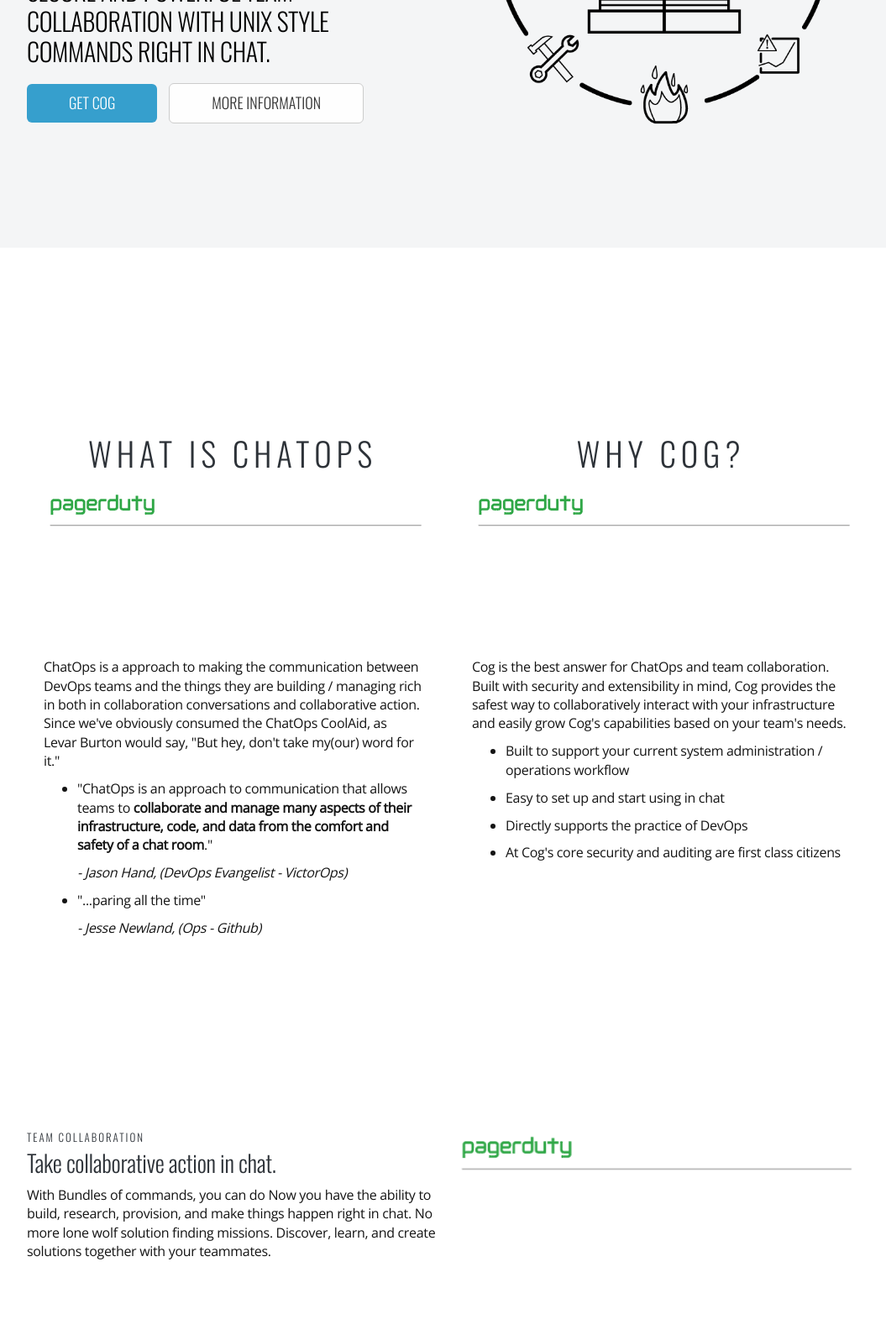
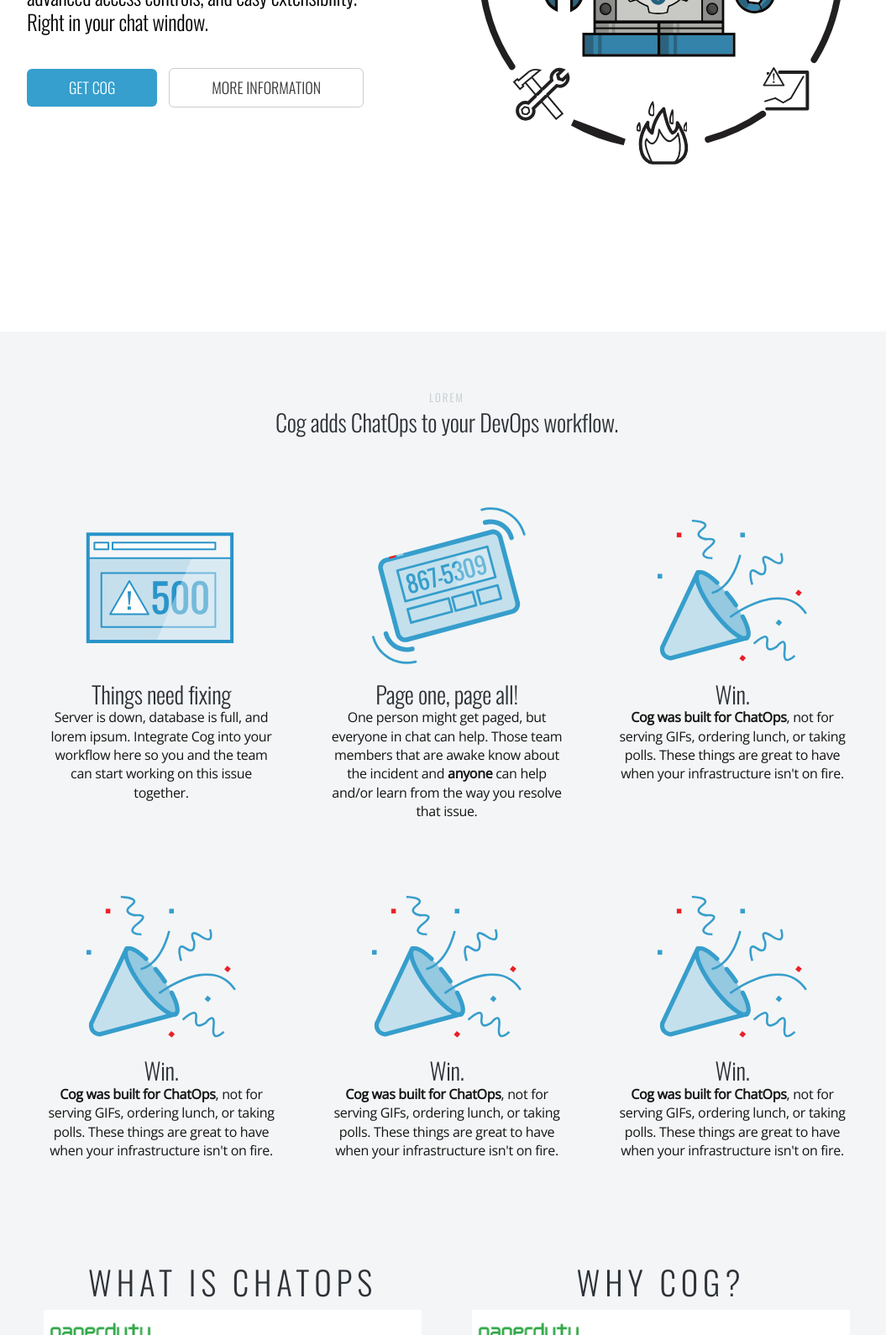
Before and after one commit to operable/operable.github.io, a plain HTML site: page index.html in a window 1280 px wide. Shown: the part 485-2075 px from the top of the page at 84% size, without its empty margins (108-1163 px from the left). Drawn offline with nearby package versions, Linux system fonts and the light colour scheme.

Commit message:
Expanded the story with icons + copy. Fixed responsive breakdown.

```diff
--- a/assets/css/operable.css
+++ b/assets/css/operable.css
@@ -2,6 +2,18 @@
   font-family:'Open Sans', "Helvetica Neue", Helvetica, Arial, sans-serif;
   font-size: 16px;
   color:rgb(20, 20, 20);
+}
+
+/* COPY */
+
+a {
+    color: #369FCD;
+    text-decoration: none;
+  }
+
+a:hover {
+  color:#369FCD;
+  text-decoration: none;
 }
 
 p.introcopy {
@@ -16,8 +28,41 @@
 
 @media (max-width: 767px) {
   p.introcopy {
-    font-size: 6rem;
+    font-size: 4rem;
   }
+  }
+
+  .h1.introcopy,
+  h1.introcopy {
+    font-family: 'Oswald', sans-serif !important;
+  }
+
+  p.introsub, h4.introsub{
+    color: black;
+  }
+
+  p.introsub{
+    font-size: 2.5rem;
+    font-family: "Oswald", "Helvetica Neue", Helvetica, Arial, sans-serif;
+    line-height: 1.2;
+    text-transform: none;
+  }
+
+  @media (max-width: 767px) {
+    p.introsub {
+      font-size: 2.5rem;
+    }
+    }
+
+  h1, h2, h3, h4, h5, h6, .h1, .h2, .h3, .h4, .h5, .h6 {
+      font-family: "Oswald", "Helvetica Neue", Helvetica, Arial, sans-serif;
+      font-weight: 200;
+      line-height: 1.2;
+      color: #2d3238;
+  }
+
+  h2.footer {
+    font-size: 4.2rem;
   }
 
 /* BUTTONS */
@@ -73,17 +118,7 @@
     font-size: inherit;
 }
 
-a {
-    color: #369FCD;
-    text-decoration: none;
-  }
-
-a:hover {
-  color:#369FCD;
-  text-decoration: none;
-}
-
-
+/* IMAGES */
 img-logo {
   max-width: 100px;
 }
@@ -96,32 +131,6 @@
   display: block;
   max-width: 40%;
   height: auto;
-}
-
-::selection {
-    background: #6bb6e6;
-}
-
-p.introsub, h4.introsub{
-  color: black;
-}
-
-p.introsub{
-  font-size: 3rem;
-  font-family: "Oswald", "Helvetica Neue", Helvetica, Arial, sans-serif;
-  line-height: 1.2;
-  text-transform: uppercase;
-}
-
-h1, h2, h3, h4, h5, h6, .h1, .h2, .h3, .h4, .h5, .h6 {
-    font-family: "Oswald", "Helvetica Neue", Helvetica, Arial, sans-serif;
-    font-weight: 200;
-    line-height: 1.2;
-    color: #2d3238;
-}
-
-h2.footer {
-  font-size: 4.2rem;
 }
 
 IMG.displayed {
@@ -196,6 +205,15 @@
   background-color: #F4F5F6;
 }
 
+/* gray block */
+.white {
+  background-color: white;
+}
+
 .app-ribbon {
   background: #369FCD;
 }
+
+::selection {
+    background: #6bb6e6;
+}
--- a/index.html
+++ b/index.html
@@ -113,9 +113,6 @@
       <div class="navbar-collapse collapse text-uppercase">
         <ul class="nav navbar-nav navbar-right">
           <li>
-            <a href="cog.html">Cog</a>
-          </li>
-          <li>
             <a href="http://docs.operable.io/docs">Docs</a>
           </li>
           <li>
@@ -128,24 +125,73 @@
       </div><!--/.nav-collapse -->
     </div>
   </nav>
+
   <!--NAVIGATION END-->
 
   <!--CONTENT START-->
-  <div class="block-xs-middle p-b-lg gray">
+  <div class="block-xs-middle p-b-0">
       <div class="container">
         <div class="row">
           <div class="col-sm-10 col-md-6">
-          <p class="introcopy">Continuous<br>DevOps with Cog</p>
-          <p class="introsub">Secure and powerful team collaboration with UNIX style commands right in chat.</strong></p>
+            <p class="introcopy m-b-sm">Continuous<br>DevOps</p>
+            <p class="introsub m-b-md">DevOps is all about collaboration and your workflow should be too. <strong>Cog</strong> combines the power of the command line, advanced access controls, and easy extensibility. <br>Right in your chat window.</strong></p>
               <a href="http://docs.operable.io/docs/installation"><button class="btn btn-primary btn-lg">Get Cog</button></a>  <a href="cog.html"><button class="btn btn-default btn-lg">More Information</button></a>
           </div>
           <div class="col-sm-10 col-md-6">
-          <img src="assets/img/cogstory1.png" class="app-translate-50 wide" data-transition="entrance">
+            <img class="wide" src="assets/img/monitoring500.svg">
           </div>
         </div>
       </div>
     </div>
   </div>
+
+<!--STORIES-->
+  <div class="block-secondary m-b-lg p-t-lg app-block-marketing-grid gray">
+  <div class="container text-center">
+    <div class="row m-b-lg">
+      <div class="col-xs-10 col-xs-offset-1 col-sm-8 col-sm-offset-2 col-lg-6 col-lg-offset-3">
+        <h6 class="text-muted text-uppercase">Lorem</h6>
+        <h3  class="m-t-0 m-b">Cog adds ChatOps to your DevOps workflow.</h3>
+      </div>
+    </div>
+
+    <div class="row app-marketing-grid">
+      <div class="col-sm-4 p-x-md m-b-lg">
+        <img class="m-b" src="assets/img/icons/server_error.svg">
+        <h3 class="m-t-0 m-b-0">Things need fixing</h3>Server is down, database is full, and lorem ipsum. Integrate Cog into your workflow here so you and the team can start working on this issue together. </p>
+      </div>
+      <div class="col-sm-4 p-x-md m-b-lg">
+        <img class="m-b" src="assets/img/icons/pager.svg">
+        <h3 class="m-t-0 m-b-0">Page one, page all!</h3> One person might get paged, but everyone in chat can help. Those team members that are awake know about the incident and <strong>anyone</strong> can help and/or learn from the way you resolve that issue.</p>
+      </div>
+      <div class="col-sm-4 p-x-md m-b-lg">
+        <img class="m-b" src="assets/img/icons/celebrate.svg">
+        <h3 class="m-t-0 m-b-0">Win.</h3>
+        <p><strong>Cog was built for ChatOps</strong>, not for serving GIFs, ordering lunch, or taking polls. These things are great to have when your infrastructure isn't on fire.</p>
+      </div>
+    </div>
+
+    <div class="row app-marketing-grid">
+      <div class="col-sm-4 p-x-md m-b-lg">
+        <img class="m-b" src="assets/img/icons/celebrate.svg">
+        <h3 class="m-t-0 m-b-0">Win.</h3>
+        <p><strong>Cog was built for ChatOps</strong>, not for serving GIFs, ordering lunch, or taking polls. These things are great to have when your infrastructure isn't on fire.</p>
+      </div>
+      <div class="col-sm-4 p-x-md m-b-lg">
+        <img class="m-b" src="assets/img/icons/celebrate.svg">
+        <h3 class="m-t-0 m-b-0">Win.</h3>
+        <p><strong>Cog was built for ChatOps</strong>, not for serving GIFs, ordering lunch, or taking polls. These things are great to have when your infrastructure isn't on fire.</p>
+      </div>
+      <div class="col-sm-4 p-x-md m-b-lg">
+        <img class="m-b" src="assets/img/icons/celebrate.svg">
+        <h3 class="m-t-0 m-b-0">Win.</h3>
+        <p><strong>Cog was built for ChatOps</strong>, not for serving GIFs, ordering lunch, or taking polls. These things are great to have when your infrastructure isn't on fire.</p>
+      </div>
+    </div>
+  </div>
+</div>
+<!--STORIES-->
+
 
 <!--WHAT IS CHATOPS BLOCK-->
 <!--<div class="block-inverse app-code-block">
@@ -165,12 +211,12 @@
 <!--WHAT IS CHATOPS BLOCK-->
 
 <!--WHAT IS CHATOPS BLOCK2-->
-<div class="block block-secondary app-block-marketing-grid">
+<div class="block-secondary gray">
   <div class="container">
-    <div class="row app-marketing-grid">
+    <div class="row app-marketing-grid m-b-md m-t-md">
       <div class="col-sm-6 p-x-md m-b">
         <h1 class="text-uppercase text-center">What is ChatOps</h1>
-        <img class="m-b" src="assets/img/pagerduty_v2.gif">
+        <img class="m-b wide" src="assets/img/pagerduty_v2.gif">
         <p>ChatOps is a approach to making the communication between DevOps teams and the things they are building / managing rich in both in collaboration conversations and collaborative action. Since we've obviously consumed the ChatOps CoolAid, as Levar Burton would say, "But hey, don't take my(our) word for it."</p>
         <ul>
           <li><p>"ChatOps is an approach to communication that allows teams to <strong>collaborate and manage many aspects of their infrastructure, code, and data from the comfort and safety of a chat room</strong>."</p>
@@ -181,7 +227,7 @@
       </div>
       <div class="col-sm-6 p-x-md m-b">
         <h1 class="text-uppercase text-center">Why Cog?</h1>
-        <img class="m-b" src="assets/img/pagerduty_v2.gif">
+        <img class="m-b wide" src="assets/img/pagerduty_v2.gif">
         <p>Cog is the best answer for ChatOps and team collaboration. Built with security and extensibility in mind, Cog provides the safest way to collaboratively interact with your infrastructure and easily grow Cog's capabilities based on your team's needs.</p>
         <ul>
           <li><p>Built to support your current system administration / operations workflow</p></li>
@@ -196,7 +242,7 @@
 <!--WHAT IS CHATOPS BLOCK2-->
 
 <!--TEAM COLLABORATION-->
-<div class="block">
+<div class="block-secondary m-b-md m-t-md">
   <div class="container">
     <div class="row">
       <div class="col-sm-6">
@@ -218,7 +264,7 @@
   <div class="container">
     <div class="row">
       <div class="col-sm-9">
-            <img class="badges m-t-0" src="assets/img/hostedcog_bundle.png">
+            <img class="wide m-t-0" src="assets/img/hostedcog_bundle.png">
         </div>
       <div class="col-sm-3">
         <h6 class="text-uppercase">Coming Soon!</h6>
@@ -229,14 +275,13 @@
     </div>
   </div>
 </div>
-</div>
 
 <!--MANAGEMENT UI-->
 
 <!-- CONTENT END -->
 
 <!-- FOOTER -->
-<div class="block block-inverse app-footer">
+<div class="block-secondary block-inverse">
   <div class="container">
     <div class="row">
       <div class="col-sm-4 m-b-md">
@@ -274,8 +319,9 @@
       </div>
     </div>
   </div>
+  <!-- FOOTER END-->
+</div>
 
-  <!-- FOOTER END-->
 
 <script src="assets/js/jquery.min.js"></script>
 <script src="assets/js/toolkit.js"></script>
```
Also changed, not shown: assets/img/cogmonitoring.svg (added), assets/img/cogmonitoring2.svg (added), assets/img/icons/celebrate.svg (added), assets/img/icons/pager.svg (added), assets/img/icons/server_error.svg (added), assets/img/monitoring2.svg (added), assets/img/monitoring500.svg (added). Lines whose indentation alone changed are shown as unchanged.
